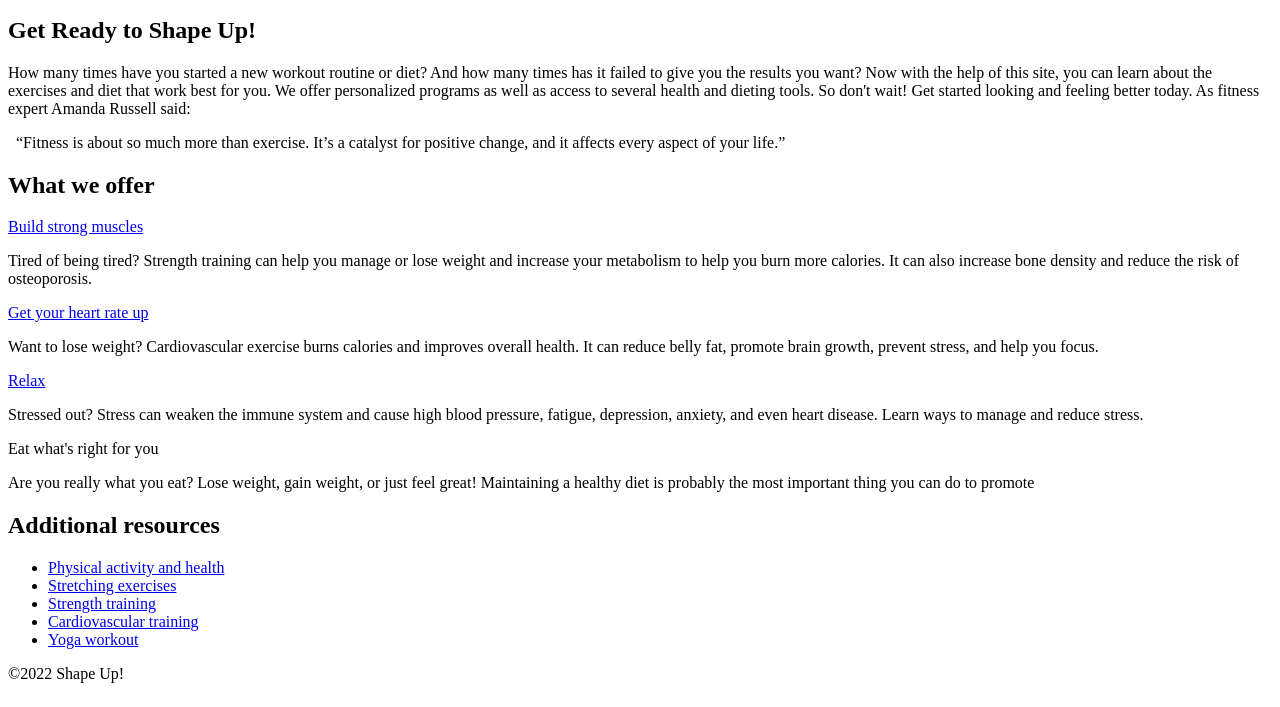
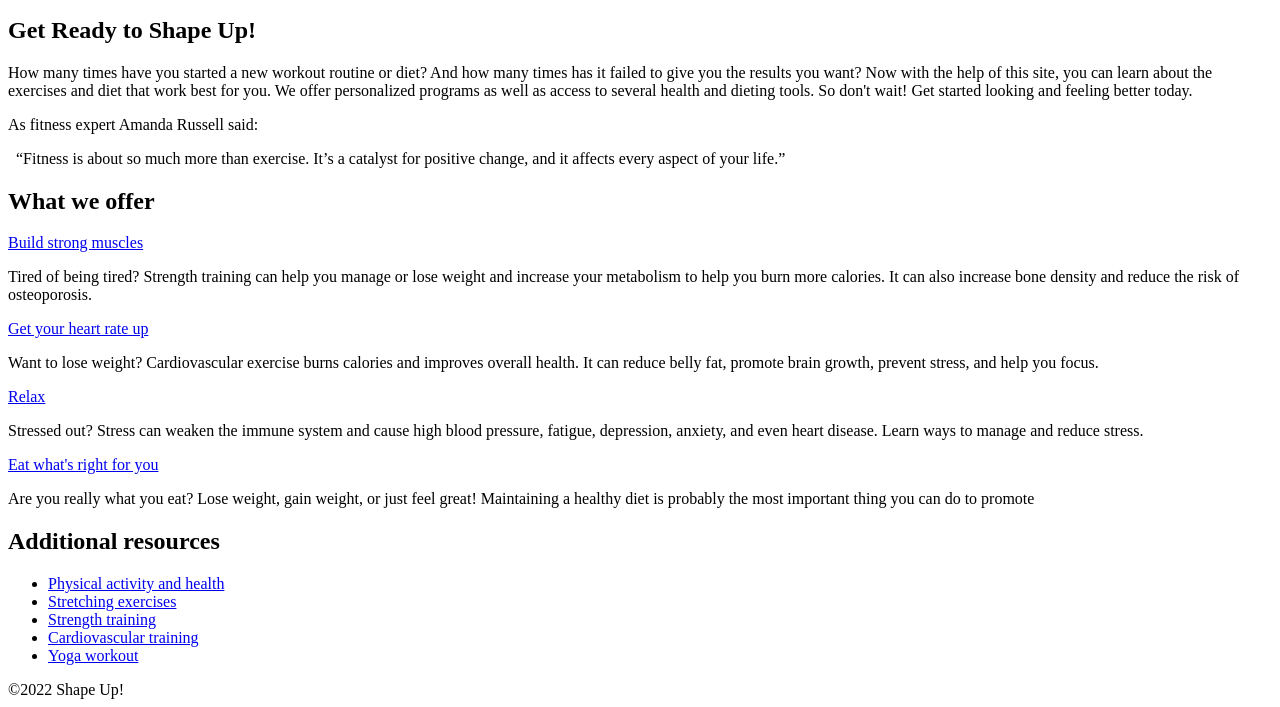
Before and after one commit to LAMC-CIS148/shape-up-3-morellana123, a plain HTML site: page index.html in a window 1280 px wide. Shown: the part 174-881 px from the top of the page. Drawn offline with Linux system fonts and the light colour scheme.

Commit message:
Update index.html

```diff
--- a/index.html
+++ b/index.html
@@ -15,20 +15,20 @@
 	</header>
 <main>
 	<h2>Get Ready to Shape Up!</h2>
-	<p>How many times have you started a new workout routine or diet? And how many times has it failed to give you the results you want? Now with the help of this site, you can learn about the exercises and diet that work best for you. We offer personalized programs as well as access to several health and dieting tools. So don't wait! Get started looking and feeling better today.
- 	As fitness expert Amanda Russell said:</p>
+	<p>How many times have you started a new workout routine or diet? And how many times has it failed to give you the results you want? Now with the help of this site, you can learn about the exercises and diet that work best for you. We offer personalized programs as well as access to several health and dieting tools. So don't wait! Get started looking and feeling better today.</p>
+ 	<p>As fitness expert Amanda Russell said:</p>
 	<p> &nbsp; <q>Fitness is about so much more than exercise. It’s a catalyst for positive change, and it affects every aspect of your life.</q></q>
 	<h2>What we offer</h2>
-	<p> <a href="strength/index.html"> Build strong muscles</a></p>
+	<p> <a href="strength/index.html">Build strong muscles</a></p>
 	<p>Tired of being tired? Strength training can help you manage or lose weight and increase your metabolism to help you burn more calories. It can also increase bone density and reduce the risk of osteoporosis.</p>
 
-	<p> <a href="cardio/index.html"> Get your heart rate up</a></p>
+	<p> <a href="cardio/index.html">Get your heart rate up</a></p>
 	<p>Want to lose weight? Cardiovascular exercise burns calories and improves overall health. It can reduce belly fat, promote brain growth, prevent stress, and help you focus.</p>
 
-	<p> <a href="stress/index.html"> Relax</a></p>
+	<p> <a href="stress/index.html">Relax</a></p>
 	<p>Stressed out? Stress can weaken the immune system and cause high blood pressure, fatigue, depression, anxiety, and even heart disease. Learn ways to manage and reduce stress.</p>
 
-	<p <a href="diet/index.html"> Eat what's right for you </a></p>
+	<p> <a href="diet/index.html">Eat what's right for you</a></p>
 	<p>Are you really what you eat? Lose weight, gain weight, or just feel great! Maintaining a healthy diet is probably the most important thing you can do to promote </p>
 
 	<h2>Additional resources </h2>
```
